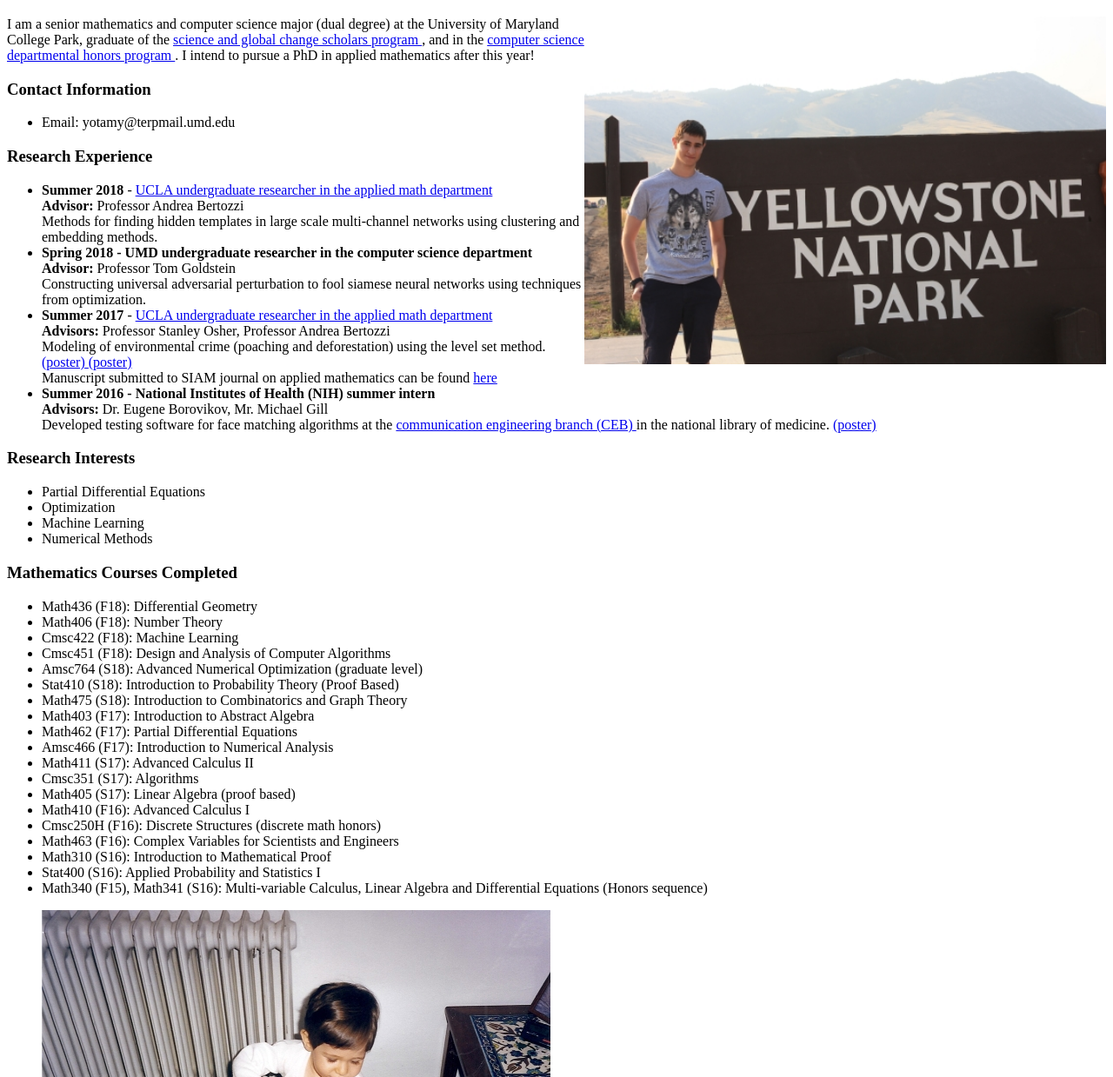
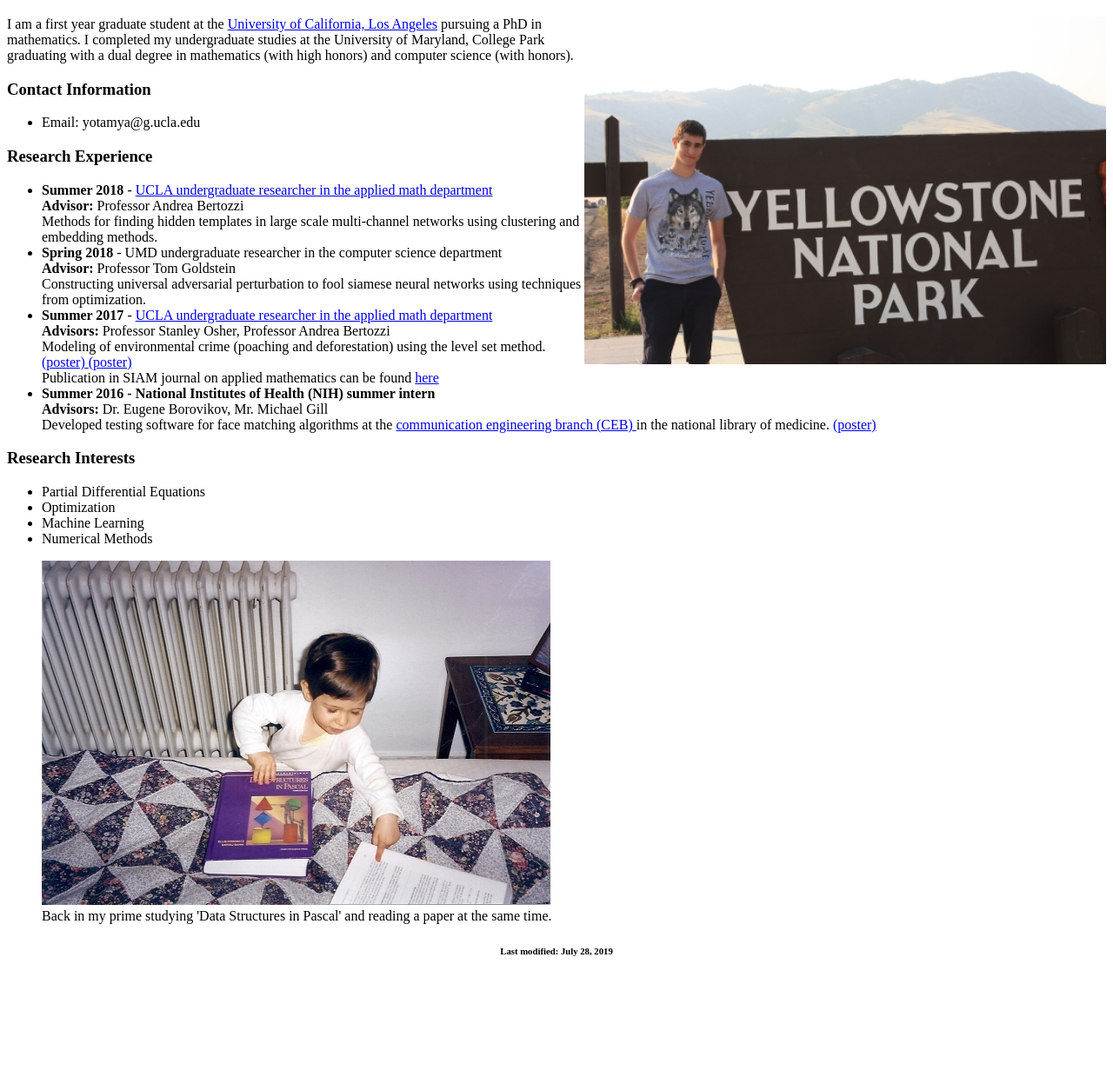
Before and after one commit to yotamy/YotamWebsite, a plain HTML site: page index.html in a window 1280 px wide. Shown: the part 61-1300 px from the top of the page at 87% size. After the commit the page ends 1186 px from the top, so only its background shows below. Drawn offline with Linux system fonts and the light colour scheme.

Commit message:
Add files via upload

```diff
--- a/index.html
+++ b/index.html
@@ -18,14 +18,14 @@
 
 
 <par>
-I am a senior mathematics and computer science major (dual degree) at the University
-of Maryland College Park, graduate of the <a href = "https://www.geol.umd.edu/sgc/"> science and global change scholars program </a>,
-and in the <a href = "https://undergrad.cs.umd.edu/departmental-honors"> computer science departmental honors program </a>. I intend to pursue a PhD in applied mathematics after this year!
+I am a first year graduate student at the <a href="https://www.math.ucla.edu/"> University of California, Los Angeles</a> pursuing a PhD in mathematics.
+
+I completed my undergraduate studies at the University of Maryland, College Park graduating with a dual degree in mathematics (with high honors) and computer science (with honors).
 </par>
 
 <h3>Contact Information</h3>
 <ul>
-  <li>Email: yotamy@terpmail.umd.edu</li>
+  <li>Email: yotamya@g.ucla.edu</li>
 </ul>
 
 
@@ -35,14 +35,14 @@ and in the <a href = "https://undergrad.cs.umd.edu/departmental-honors"> compute
 	<b>Advisor:</b>  Professor Andrea Bertozzi<br>
 	Methods for finding hidden templates in large scale multi-channel networks using clustering and embedding methods.
   </li>
-  <li><b>Spring 2018 - UMD undergraduate researcher in the computer science department</b> <br>
+  <li><b>Spring 2018 </b> - UMD undergraduate researcher in the computer science department <br>
   <b>Advisor:</b>  Professor Tom Goldstein<br>
  Constructing universal adversarial perturbation to fool siamese neural networks using techniques from optimization.
   </li>
   <li><b>Summer 2017 </b>  -  <a href = "http://www.math.ucla.edu/~bertozzi/WORKFORCE/REU2017.html">  UCLA undergraduate researcher in the applied math department</a>  <br>
   <b>Advisors:</b>  Professor Stanley Osher, Professor Andrea Bertozzi<br>
  Modeling of environmental crime (poaching and deforestation) using the level set method.<a href=MathModelingOfEnvCrime.pdf>(poster) </a> <a href=NumericalMethods.pdf>(poster) </a>  <br />
- Manuscript submitted to SIAM journal on applied mathematics can be found <a href ="https://arxiv.org/abs/1808.03228">  here</a>
+    Publication in SIAM journal on applied mathematics can be found <a href ="https://epubs.siam.org/doi/abs/10.1137/18M1205339">  here</a>
    </li>
   <li><b>Summer 2016 - National Institutes of Health (NIH) summer intern</b> <br>
   <b>Advisors:</b>  Dr. Eugene Borovikov, Mr. Michael Gill <br>
@@ -61,30 +61,6 @@ and in the <a href = "https://undergrad.cs.umd.edu/departmental-honors"> compute
   <li>Numerical Methods</li>
 </ul>
 
-<h3>Mathematics Courses Completed</h3>
-<ul>
-<li> Math436 (F18): Differential Geometry</li>
-<li> Math406 (F18): Number Theory</li>
-<li> Cmsc422 (F18): Machine Learning</li>
-<li> Cmsc451 (F18): Design and Analysis of Computer Algorithms</li>
-<li> Amsc764 (S18): Advanced Numerical Optimization (graduate level) </li>
-<li> Stat410 (S18): Introduction to Probability Theory (Proof Based) </li>
-<li> Math475 (S18): Introduction to Combinatorics and Graph Theory </li>
-<li> Math403 (F17): Introduction to Abstract Algebra</li>
-<li> Math462 (F17): Partial Differential Equations</li>
-<li> Amsc466 (F17): Introduction to Numerical Analysis</li>
-<li> Math411 (S17): Advanced Calculus II</li>
-<li> Cmsc351 (S17): Algorithms</li>
-<li> Math405 (S17): Linear Algebra (proof based)</li>
-<li> Math410 (F16): Advanced Calculus I</li>
-<li> Cmsc250H (F16): Discrete Structures  (discrete math honors)</li>
-<li> Math463 (F16): Complex Variables for Scientists and Engineers</li>
-<li> Math310 (S16): Introduction to Mathematical Proof</li>
-<li> Stat400 (S16): Applied Probability and Statistics I</li>
-<li>Math340 (F15), Math341 (S16): Multi-variable Calculus, Linear Algebra and Differential Equations  (Honors sequence)</li>
-</ul>
-
-
 
 <figure>
     <img src='yotamStudying.jpg'/>
@@ -94,7 +70,7 @@ and in the <a href = "https://undergrad.cs.umd.edu/departmental-honors"> compute
 
 
 
-<center> <h6>Last modified: December 30, 2018</h6></center>
+<center> <h6>Last modified: July 28, 2019</h6></center>
 
 </body>
 
```
